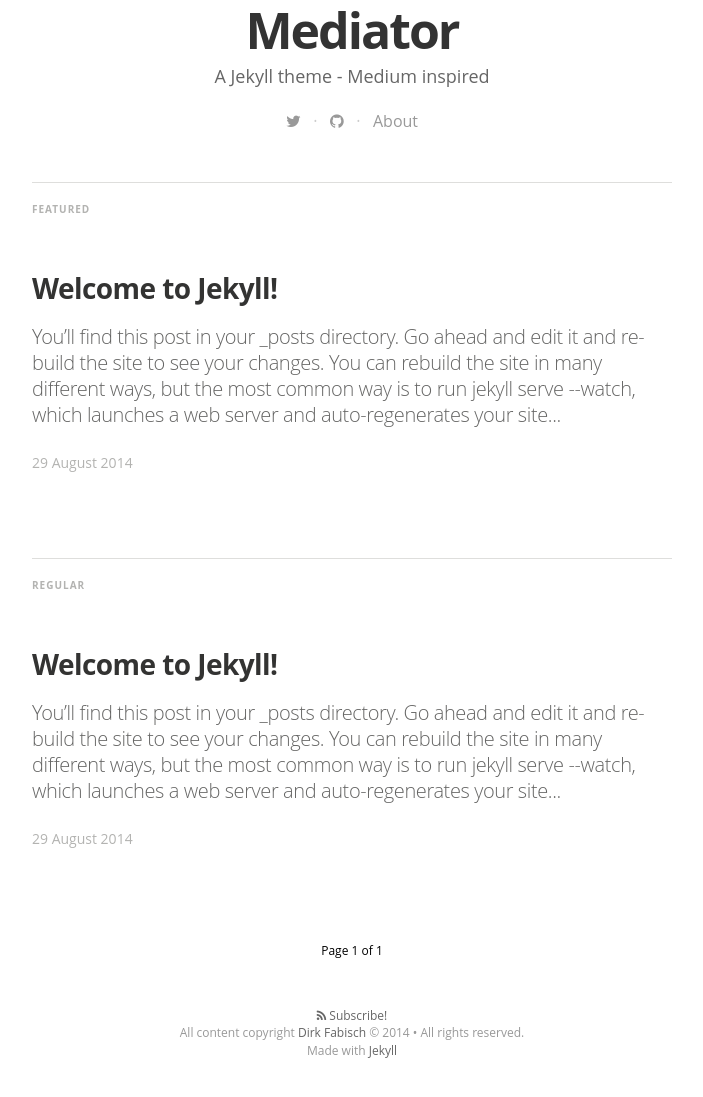
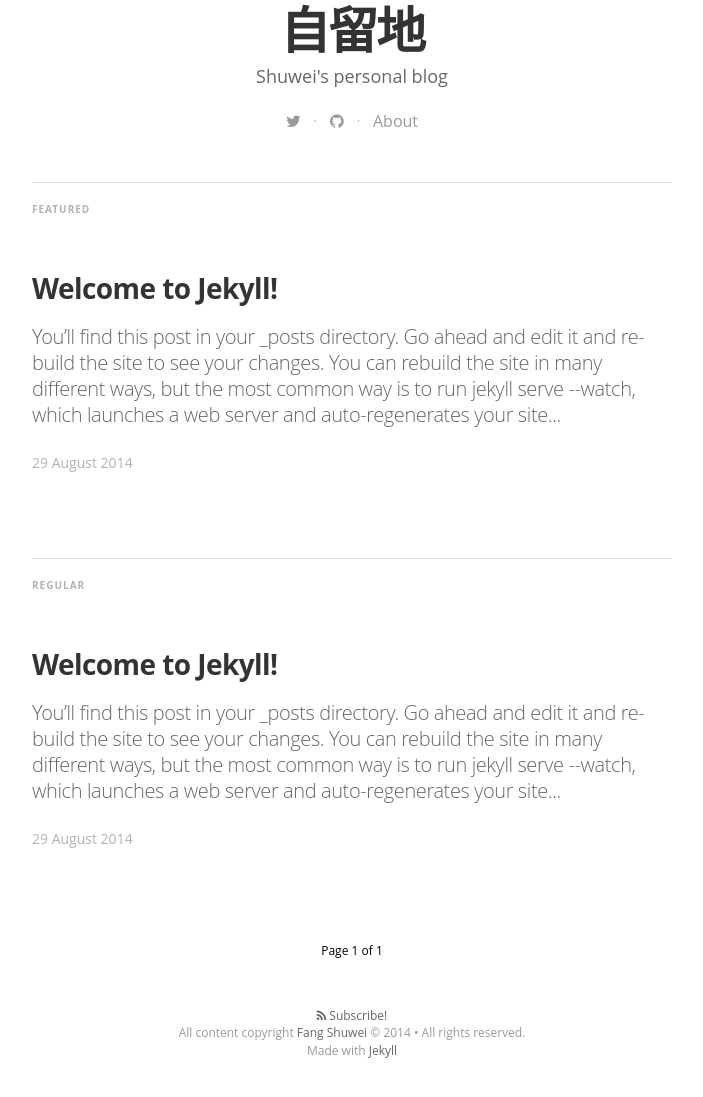
Before and after one commit to fsw0723/fsw0723.github.io, a Jekyll site: the page built from index.html, in a window 1280 px wide and 1400 px high, scrolled down 236 px. Shown: the part 293-1390 px from the top of the window, without its empty margins (288-991 px from the left). Built offline with Jekyll 4.4.1, drawn with Linux system fonts in a browser that asks for light colours; nearby versions of some CDN libraries; some web fonts are replaced; Markdown is read by kramdown in place of the engine named in the settings; the list of posts is cut into pages by our own code.

Commit message:
update config

```diff
--- a/_config.yml
+++ b/_config.yml
@@ -3,29 +3,29 @@ markdown: redcarpet
 highlighter: pygments
 
 # Site settings
-title: "Mediator"
+title: "自留地"
 description: > # this means to ignore newlines until "email:"
-   A Jekyll theme - Medium inspired
+   Shuwei's personal blog
 
-email: a-mail@mail.mail
+email: sfang@thoughtworks.com
 #blog logo
 logo: "/assets/images/df_logo.jpg"
 # blog cover
 cover: "/assets/images/cA4aKEIPQrerBnp1yGHv_IMG_9534-3-2.jpg"
 
-name: 'Dirk Fabisch'
-author: 'Dirk Fabisch'
+name: 'Fang Shuwei'
+author: 'Fang Shuwei'
 author_image: "/assets/images/author.jpg"
 
 paginate:	5
 
-url: "http://myblog.***.***" # the base hostname & protocol for your site
+url: "http://fsw0723.github.io" # the base hostname & protocol for your site
 baseurl: ""
 
 # social icons and sharing options
 social:
   - icon:	twitter
-    url:	https://twitter.com/dirkfabisch
+    url:	https://twitter.com/fsw0723
     desc: Follow me on twitter
     share_url: http://twitter.com/share
     share_title: ?text=
@@ -39,7 +39,7 @@ social:
 #    share_link: "&amp;u="
 
   - icon:	github
-    url:	https://github.com/dirkfabisch
+    url:	https://github.com/fsw0723
     desc:	Fork me on github
     share_url:
     share_title:
```
Also changed, not shown: about.md (+8 -8 lines).
